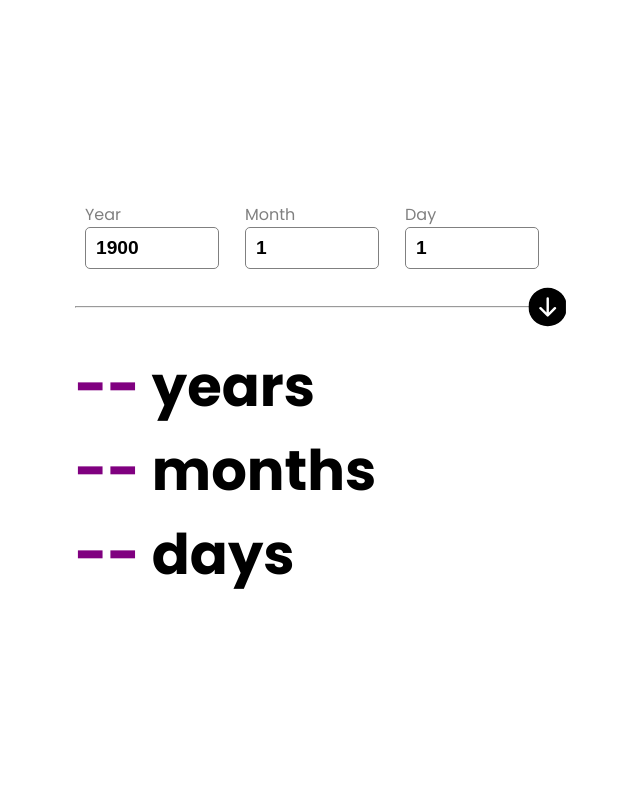
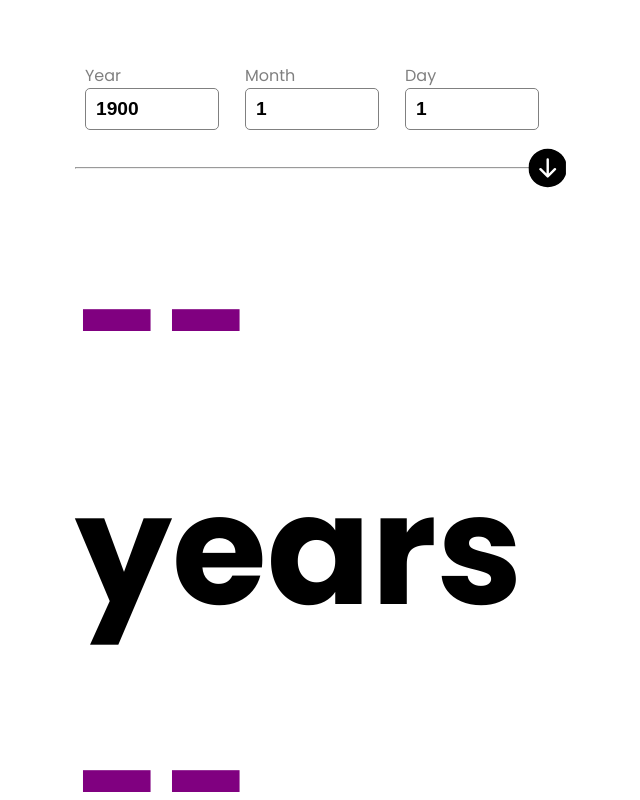
Before and after one commit to GordonPalagi/ageCalc, a React (Vite) app in the folder ageCalc/: page / in a window 1280 px wide. Shown: the top 800 px of the page, without its empty margins (297-937 px from the left). Built offline with nearby package versions, Linux system fonts and the light colour scheme.

Commit message:
changed font size

```diff
--- a/ageCalc/src/App.css
+++ b/ageCalc/src/App.css
@@ -37,9 +37,9 @@
 }
 
 p {
-  padding: 0;
+  /* padding-left: 0px; */
   margin: 0;
-  font-size: 3.5rem;
+  font-size: 12vw;
 }
 
 span {
```
